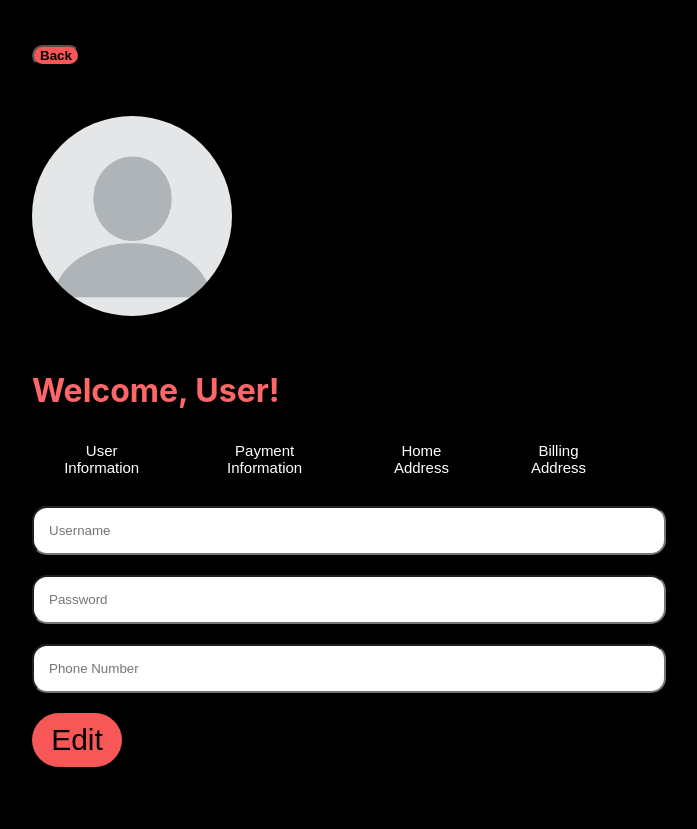
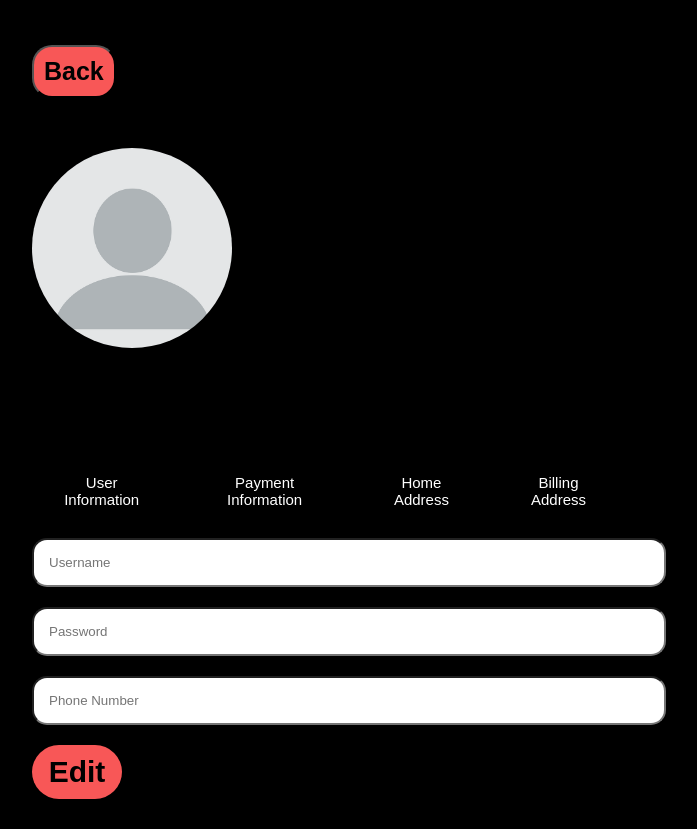
Before and after one commit to Piyush-Rajendra/Get-the-Show, a React (Create React App) app: page /Profile in a window 1280 px wide. Shown: the whole page, without its empty margins (308-1005 px from the left). Before the commit the page ends 800 px from the top, so only its background shows below. Built offline with nearby package versions, Linux system fonts and the light colour scheme.

Commit message:
Changed css and others

```diff
--- a/src/components/AdminPage/AdminPanel.js
+++ b/src/components/AdminPage/AdminPanel.js
@@ -41,8 +41,9 @@ const AdminPanel = props => {
             <br></br>
             <button >Manage Promotions</button>
             <br></br>
-            <button>Ticket Prices</button>
-            <br></br>
+
+            {/* <button>Ticket Prices</button>
+            <br></br>*/}
             <button onClick={changeUser}>Members & Admin</button>
           </div>
 
--- a/src/components/LoginRegister/ConfirmPage.js
+++ b/src/components/LoginRegister/ConfirmPage.js
@@ -18,7 +18,7 @@ const ConfirmPage = () => {
         <div className="formsConfirmationPage">
             <img className="imageConfirmationPage" src={checkMark}/>
             <h3 className="h3ConfirmationPage">A confirmation has been sent to your email!</h3>
-            <Link to='/' ><button className="logInButtonConfirm">Login</button></Link>
+            <Link to='/Login' ><button className="logInButtonConfirm">Login</button></Link>
         </div>
       </div>
     </div>
--- a/src/components/LoginRegister/Login.js
+++ b/src/components/LoginRegister/Login.js
@@ -28,9 +28,10 @@ const Login = () => {
       const response = await axios.post('http://localhost:3000/signin', formData);
       const token = response.data.token;
       localStorage.setItem('token', token);
-      navigate("/confirmationPage");
+      navigate("/HomePage");
     } catch (error) {
       console.error('Login failed', error);
+      alert('Username/Email or password is not correct');
     }
   };
 
--- a/src/components/MainPage/ProfilePage.js
+++ b/src/components/MainPage/ProfilePage.js
@@ -9,6 +9,10 @@ const ProfilePage = () => {
 
   const handleTabClick = (tab) => {
     setActiveTab(tab);
+  };
+
+  const handleSubmit = () => {
+    alert('Profile changed!');
   };
 
   return (
@@ -36,38 +40,38 @@ const ProfilePage = () => {
       </div>
       <div className="tab-content">
         {activeTab === 'user' && (
-          <div >
+          <form onSubmit={handleSubmit}>
             <input className="inputProfilePage" type="text" placeholder="Username" />
             <input className="inputProfilePage" type="password" placeholder="Password" />
             <input className="inputProfilePage" type="tel" placeholder="Phone Number" />
             <button className='editButtonProfilePage'>Edit</button>
-          </div>
+          </form>
         )}
         {activeTab === 'payment' && (
-          <div>
+          <form onSubmit={handleSubmit}>
             <input className="inputProfilePage" type="text" placeholder="Card Type" />
             <input className="inputProfilePage" type="text" placeholder="Card Number" />
             <input className="inputProfilePage" type="date" placeholder="Expiration Date" />
             <button className='editButtonProfilePage'>Edit</button>
-          </div>
+          </form>
         )}
         {activeTab === 'home' && (
-          <div>
+          <form onSubmit={handleSubmit}>
             <input className="inputProfilePage" type="text" placeholder="Street" />
             <input className="inputProfilePage" type="text" placeholder="City" />
             <input className="inputProfilePage" type="text" placeholder="State" />
             <input className="inputProfilePage" type="number" placeholder="Zip Code" />
             <button className='editButtonProfilePage'>Edit</button>
-          </div>
+          </form>
         )}
         {activeTab === 'billing' && (
-          <div>
+          <form onSubmit={handleSubmit}>
             <input className="inputProfilePage" type="text" placeholder="Street" />
             <input className="inputProfilePage" type="text" placeholder="City" />
             <input className="inputProfilePage" type="text" placeholder="State" />
             <input className="inputProfilePage" type="number" placeholder="Zip Code" />
             <button className='editButtonProfilePage'>Edit</button>
-          </div>
+          </form>
         )}
 
       </div>
--- a/src/components/css/AdminPage/AdminPanel.css
+++ b/src/components/css/AdminPage/AdminPanel.css
@@ -60,18 +60,14 @@
     margin-top: 5px;
 } */
 
-body {
-    background-color: black;
-    color: #f66;
-    margin: 0;
-    padding: 0;
-  }
-
   .homeHeader {
     display: flex;
     justify-content: space-evenly;
     align-items: center;
     padding: 20px 20px 20px 20px;
+    h1 {
+      color:#f66;
+    }
   }
 
   .buttons {
--- a/src/components/css/AdminPage/ManageMovie.css
+++ b/src/components/css/AdminPage/ManageMovie.css
@@ -1,10 +1,3 @@
-body {
-    background-color: black;
-    color: #f66;
-    margin: 0;
-    padding: 0;
-  }
-
   .homeHeader {
     display: flex;
     justify-content: space-evenly;
--- a/src/components/css/HomePage/HomePage.css
+++ b/src/components/css/HomePage/HomePage.css
@@ -1,6 +1,5 @@
 body {
-  background-color: black;
-  color: #f66;
+  background-color: #000000;
   margin: 0;
   padding: 0;
 }
--- a/src/components/css/HomePage/ProfilePage.css
+++ b/src/components/css/HomePage/ProfilePage.css
@@ -59,6 +59,7 @@
   font-size: 30px;
   width:90px;
   border-radius: 30px;
+  font-weight: 600;
   background-color: #f85757;
   &:hover {
   background-color: #b44242;
@@ -74,10 +75,11 @@
 }
 
 .backButtonProfilePage {
+  padding: 10px;
   color:rgb(2, 2, 2);
   margin-top: 15px;
   margin-bottom: 50px;
-  font-size: 25;
+  font-size: 25px;
   font-weight: 600;
   background-color: #f85757;
   border-radius: 20px;
--- a/src/components/css/LoginRegister/Login.css
+++ b/src/components/css/LoginRegister/Login.css
@@ -1,9 +1,3 @@
-body {
-    margin: 0;
-    padding: 0;
-    background-color: #323030;
-}
-
 .background {
     background: linear-gradient(to bottom, #070707, #939393); /* Black to dark grey gradient */
     margin: 0; /* Remove default body margin */
```
